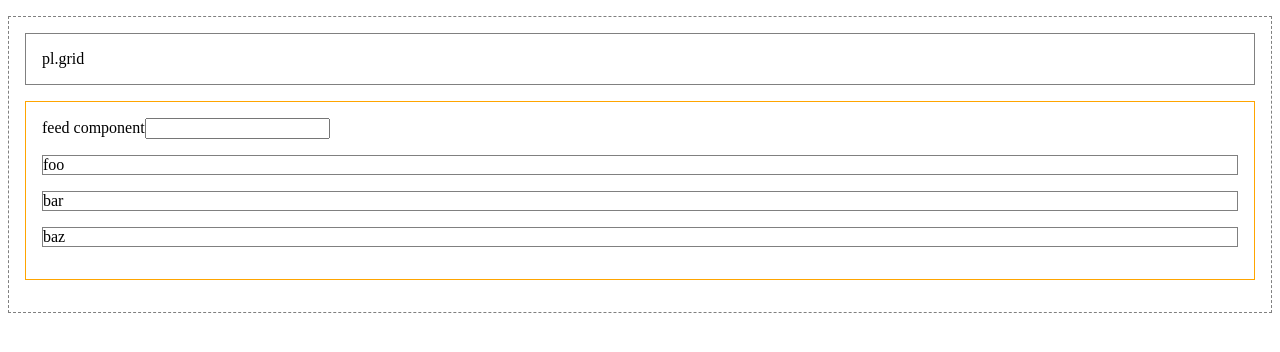
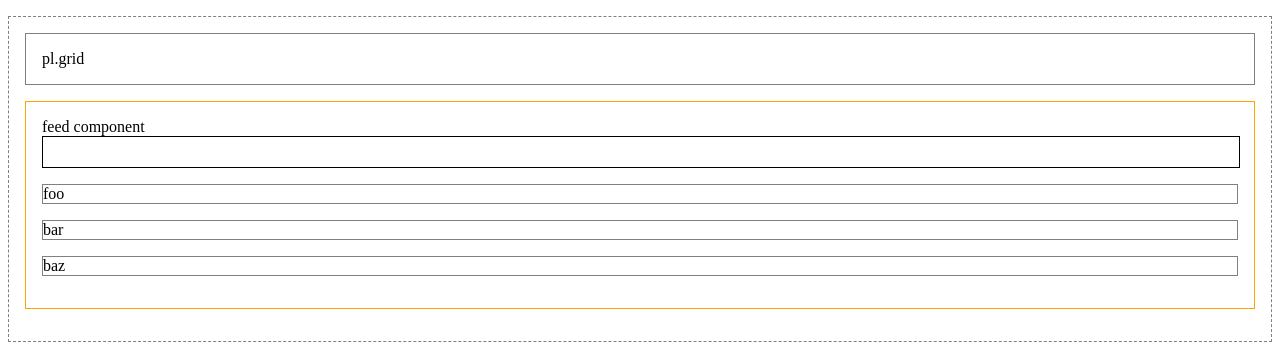
Before and after one commit to pseuyi/pl.grid, a React (Create React App) app: page / in a window 1280 px wide. Shown: the top 352 px of the page. Built offline with nearby package versions, Linux system fonts and the light colour scheme.

Commit message:
add css to Input

```diff
--- a/src/components/Input/index.css
+++ b/src/components/Input/index.css
@@ -0,0 +1,15 @@
+.container {
+}
+
+.input {
+  min-width: 200px;
+  height: 30px;
+  font-size: 24px;
+  padding: inherit;
+  width: 100%;
+  border: 1px solid black;
+}
+
+.input:focus{
+    outline: none;
+}
--- a/src/components/Input/index.jsx
+++ b/src/components/Input/index.jsx
@@ -1,3 +1,8 @@
 import React from 'react';
+import './index.css';
 
-export default (props) => (<input type="text"></input>)
+export default (props) => (
+  <div className="container">
+    <input className="input" type="text"></input>
+  </div>
+)
```
